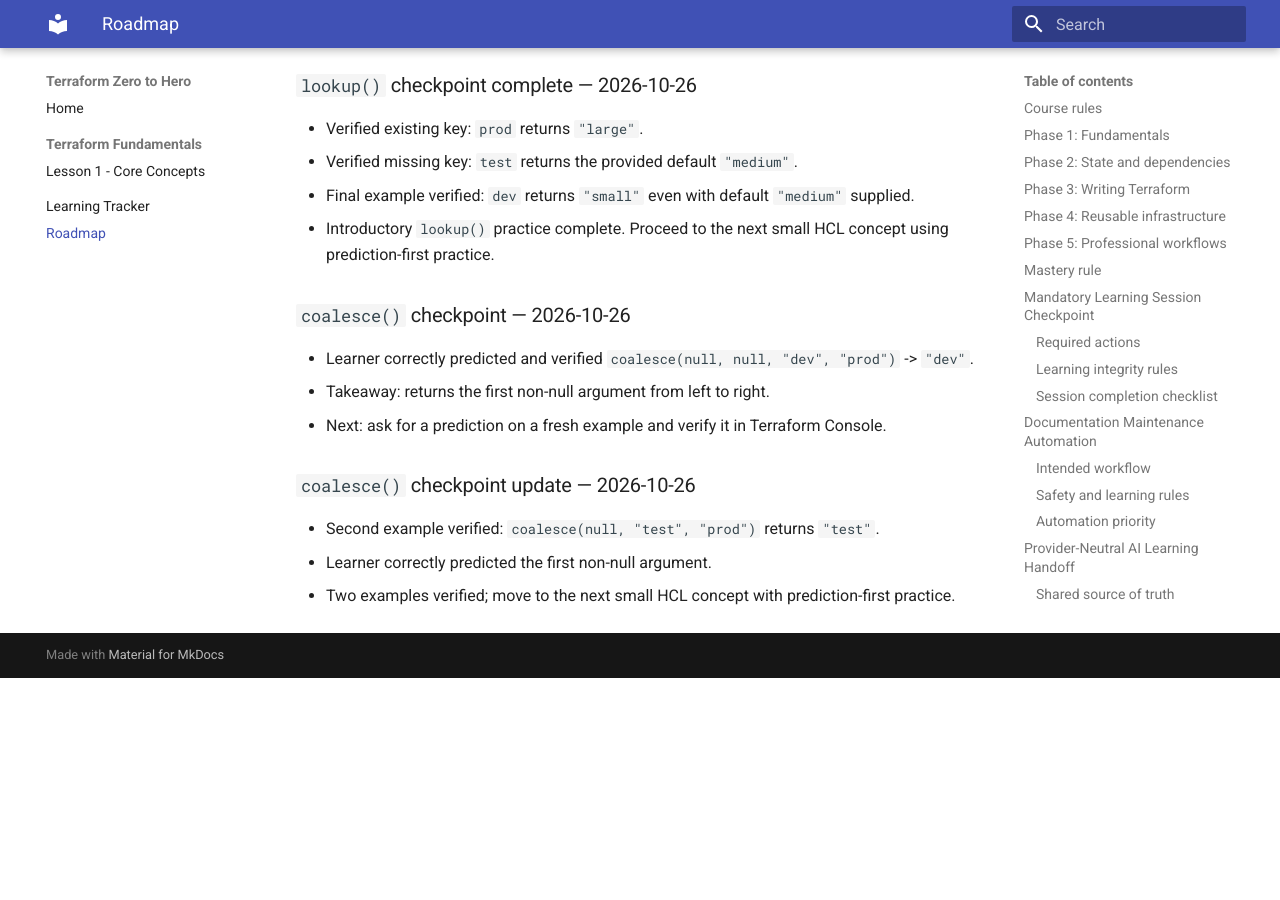
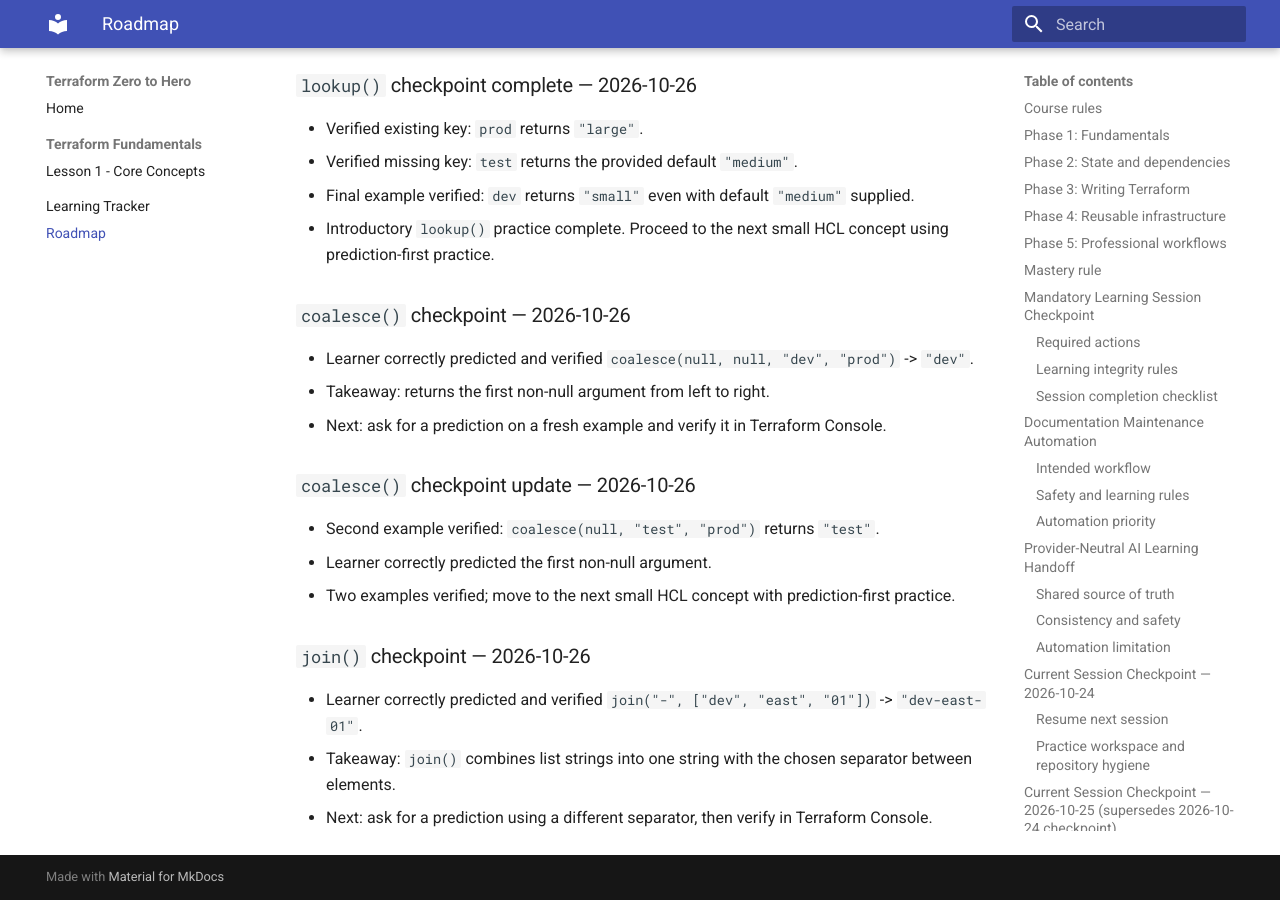
Before and after one commit to pshewale-dev/terraform-azure-lab, an MkDocs documentation site: the page built from docs/LEARNING-ROADMAP.md, in a window 1280 px wide and 900 px high, scrolled down 10720 px. Built offline with MkDocs 1.6.1 and Material for MkDocs 9.7.7, drawn with Linux system fonts in a browser that asks for light colours; before the commit the page ends 11398 px from its top, so only the background shows below that.

Commit message:
docs: record join function first exercise

```diff
--- a/docs/LEARNING-ROADMAP.md
+++ b/docs/LEARNING-ROADMAP.md
@@ -300,3 +300,9 @@ Proceed to the next small HCL concept using prediction-first practice, one conce
 - Second example verified: `coalesce(null, "test", "prod")` returns `"test"`.
 - Learner correctly predicted the first non-null argument.
 - Two examples verified; move to the next small HCL concept with prediction-first practice.
+
+
+### `join()` checkpoint — 2026-10-26
+- Learner correctly predicted and verified `join("-", ["dev", "east", "01"])` -> `"dev-east-01"`.
+- Takeaway: `join()` combines list strings into one string with the chosen separator between elements.
+- Next: ask for a prediction using a different separator, then verify in Terraform Console.
```
